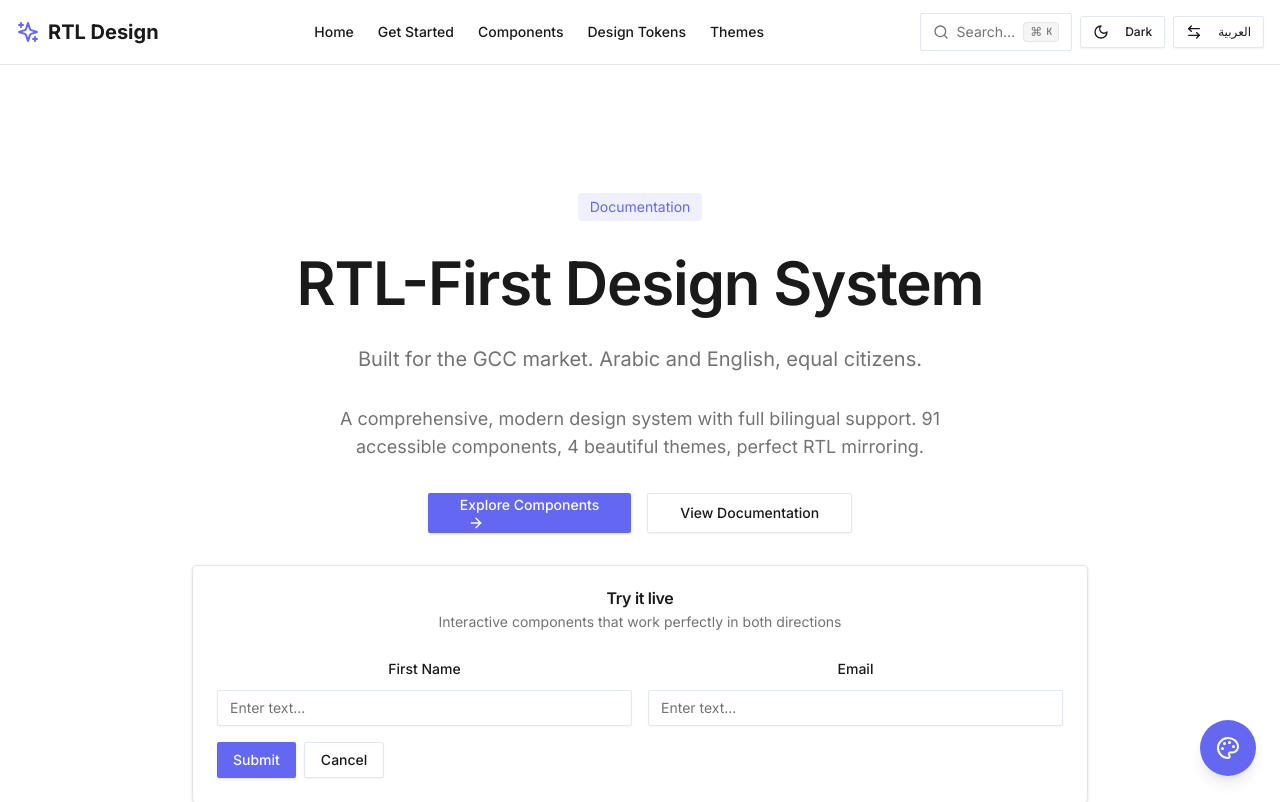
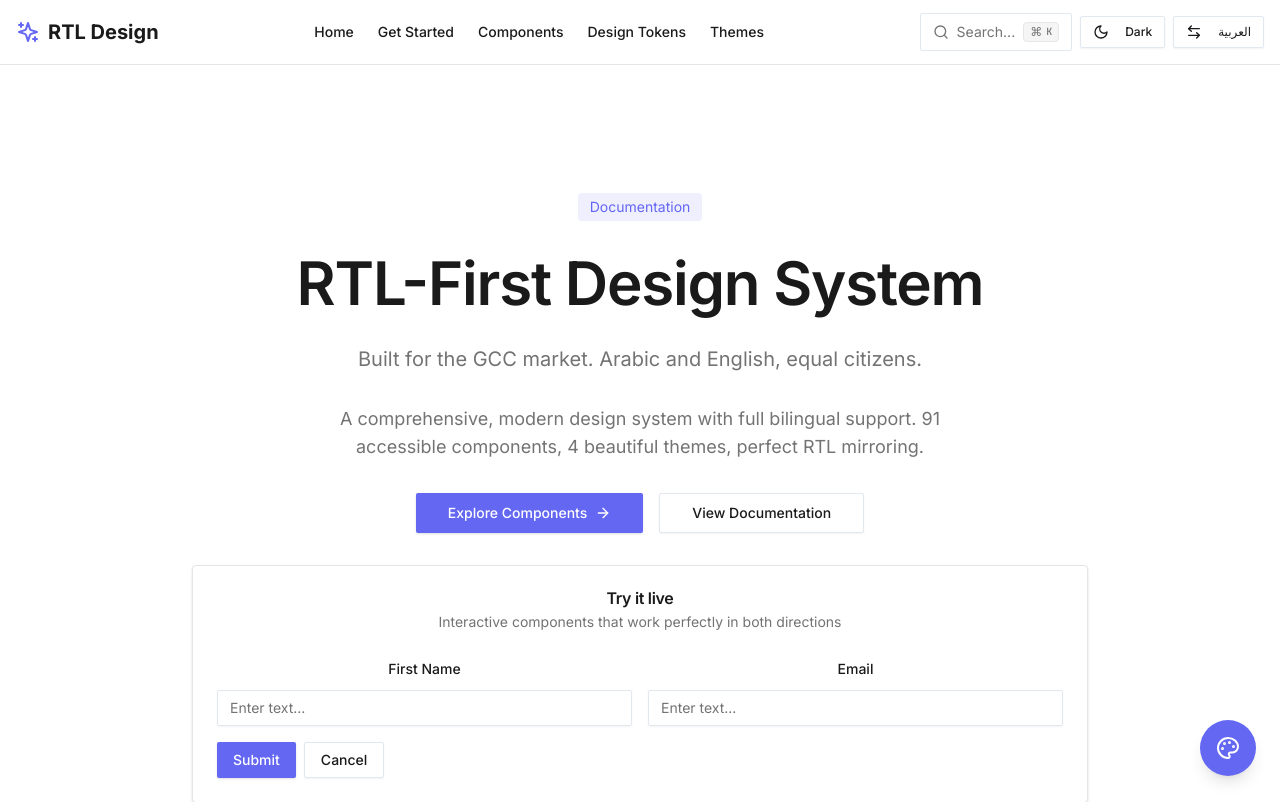
Before and after one commit to ositaka/noor-ui, a Next.js app: page / in a window 1280 px wide. Shown: the top 802 px of the page. Built offline with nearby package versions, Linux system fonts and the light colour scheme; what tailwindcss-logical would draw is missing.

Commit message:
Fix button on the homepage

```diff
--- a/app/page.tsx
+++ b/app/page.tsx
@@ -84,7 +84,7 @@ export default function HomePage() {
             </p>
             <div className="flex flex-col sm:flex-row gap-4 justify-center">
               <Button size="lg" asChild>
-                <Link href="/components">
+                <Link href="/components" className='inline-flex items-center'>
                   {t.home.hero.cta.primary}
                   <ArrowRight className="ms-2 h-4 w-4" />
                 </Link>
```
